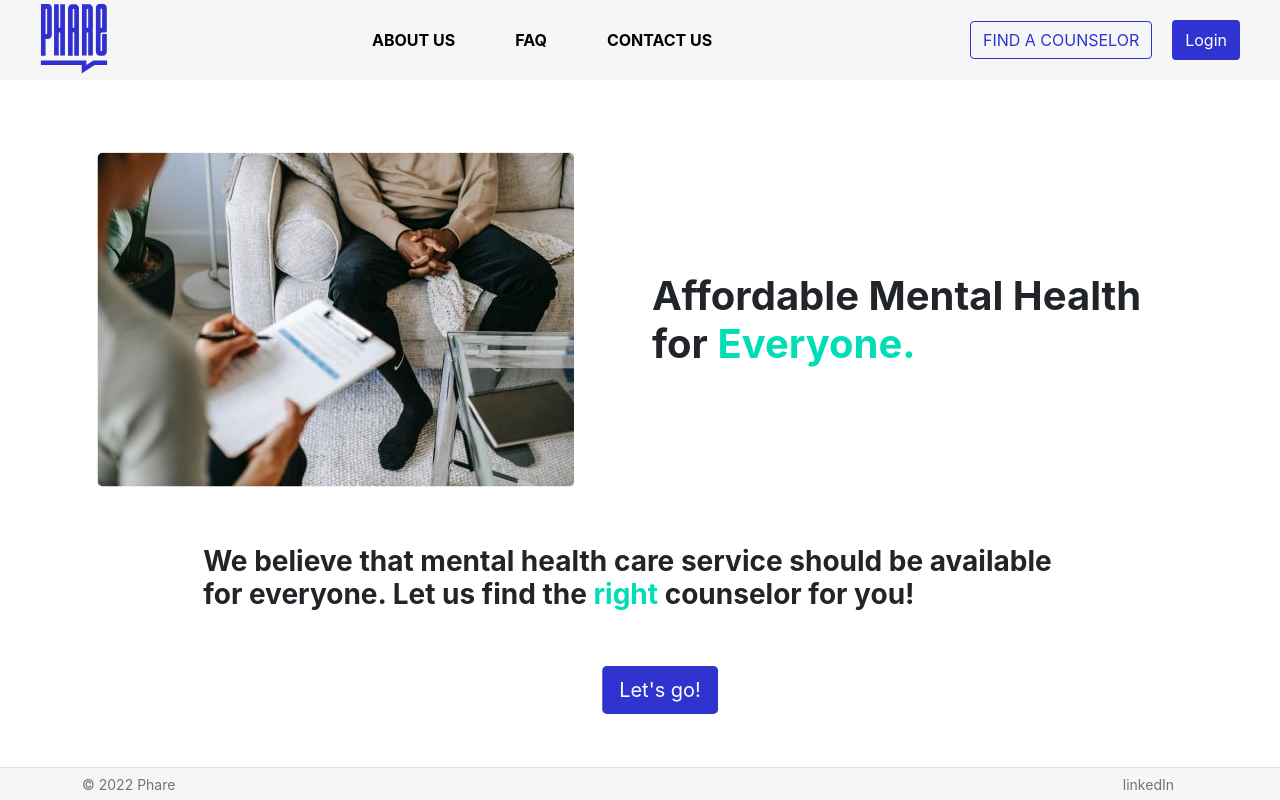
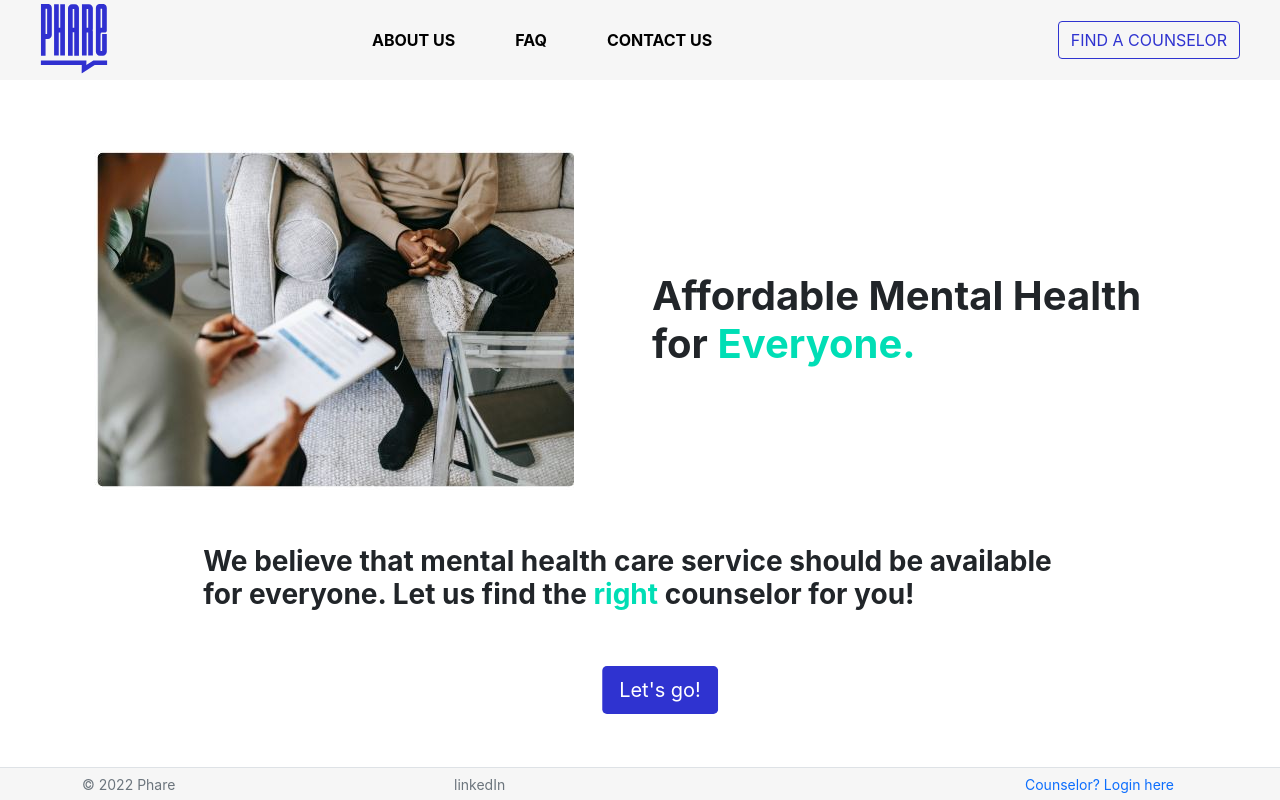
Before and after one commit to imcinnes31/Pricing-Tool, a React (Create React App) app in the folder client/: page / in a window 1280 px wide. Built offline with nearby package versions, Linux system fonts and the light colour scheme.

Commit message:
login hidden, can now access counselor info without login

```diff
--- a/client/src/App.js
+++ b/client/src/App.js
@@ -167,9 +167,7 @@ export default function App(props) {
         ) : (
           ""
         )}
-        {/* <Route exact path="/*">
-          <NotFound />
-        </Route> */}
+
         <Route exact path={`${ROUTES.USERPROFILE}/:userKey`}>
           <UserProfile />
         </Route>
@@ -220,13 +218,16 @@ export default function App(props) {
           <ResetPassword />
         </Route>
 
+        <Route
+          exact
+          path={`${ROUTES.PROFILE}/:userid`}
+          render={() => <ProfilePage />}
+        />
+
         <Route exact path={ROUTES.Login}>
           <Login />
         </Route>
 
-        {/* <Route exact path="/*">
-          <NotFound />
-        </Route> */}
         <Redirect to="/login" />
       </Switch>
     );
@@ -249,60 +250,9 @@ export default function App(props) {
     >
       <Router>
         <DefaultLayout company={company}>
-          {/* Switch is to switch between pages */}
 
-          {/* <Switch>
-            <Route exact path={ROUTES.HOME}>
-              <Home />
-            </Route> */}
+          <main>{routes}</main>
 
-          {/* need exact so that the router doesn't try to take a shortened url */}
-          {/* <Route exact path={ROUTES.MAIN}>
-              <Main filters={filters}>{props.children}</Main>
-            </Route>
-
-            <Route exact path={ROUTES.INFO}>
-              <Information />
-            </Route>
-
-            <Route exact path={ROUTES.HISTORY}>
-              <History />
-            </Route>
-
-            <Route exact path={ROUTES.FAQ}>
-              <Faq />
-            </Route>
-
-            <Route exact path={ROUTES.CONTACT}>
-              <Contact />
-            </Route>
-
-            <Route exact path={ROUTES.ABOUT}>
-              <About />
-            </Route> */}
-
-          {/* <Route
-              exact
-              path={`${ROUTES.PROFILE}/:userid`}
-              render={() => <ProfilePage />}
-            />
-
-            <Route exact path={ROUTES.ADMIN}>
-              <Admin />
-            </Route> */}
-
-          {/* <Route exact path={ROUTES.REGISTERUSER}>
-              <RegisterUser />
-            </Route>
-
-            <Route exact path={ROUTES.Login}>
-              <Login />
-            </Route> */}
-          <main>{routes}</main>
-          {/* <Route exact path="/*">
-            <NotFound />
-          </Route> */}
-          {/* </Switch> */}
         </DefaultLayout>
       </Router>
     </AuthContext.Provider>
--- a/client/src/layout/partials/Footer.jsx
+++ b/client/src/layout/partials/Footer.jsx
@@ -1,6 +1,24 @@
-import React from "react";
+import React, { useContext, useEffect, useState } from "react";
+import Axios from "axios";
+import { NavLink } from "react-router-dom";
+import { ROUTES } from "../../constants/routes";
+import { AiOutlineUser } from "react-icons/ai";
+import {
+  Form,
+  OverlayTrigger,
+  Popover,
+  Button,
+  Row,
+  Col,
+  Container,
+  Dropdown,
+} from "react-bootstrap";
+import { AuthContext } from "../../context/auth-context";
 
 export default function Footer({ children }) {
+
+  const auth = useContext(AuthContext);
+
   return (
     <footer
       //   className="position-absolute bottom-0 w-100 m-auto"
@@ -8,11 +26,15 @@ export default function Footer({ children }) {
     >
       <div id="footer-inner" className="container py-1 text-black">
         <div className="row w-100">
-          <div className="col-6 text-start">
+          <div className="col-4 text-start">
             <small className="text-muted">{children}</small>
           </div>
-          <div className="col-6 text-end">
+          <div className="col-4">
             <small className="text-muted">linkedIn</small>
+          </div>
+
+          <div className="col-4 text-end">
+            <small className="text-muted"><NavLink to={ROUTES.LOGIN}>Counselor? Login here</NavLink></small>
           </div>
         </div>
       </div>
--- a/client/src/layout/partials/Header.jsx
+++ b/client/src/layout/partials/Header.jsx
@@ -59,11 +59,6 @@ export default function Header({ company }) {
       [e.target.id]: e.target.value,
     });
   };
-
-  // useEffect(() => {
-  //   console.log(user);
-  // }, [user]);
-  // var userEmail = ""
 
 
   const auth = useContext(AuthContext);
@@ -195,7 +190,8 @@ export default function Header({ company }) {
               FIND A COUNSELOR
             </button>
           </NavLink>
-          <OverlayTrigger
+          {/* This is hidden login button */}
+          {/* <OverlayTrigger
             trigger="click"
             placement="bottom"
             overlay={popoverForm}
@@ -205,23 +201,7 @@ export default function Header({ company }) {
               {auth.isLoggedIn && <AiOutlineUser />}
               {!auth.isLoggedIn && "Login"}
             </button>
-          </OverlayTrigger>
-          {/* {!auth.isLoggedIn && (
-            <NavLink to={ROUTES.LOGIN}>
-              <button type="button" className="btn primary-button">
-                SIGN IN
-              </button>
-            </NavLink>
-          )}
-          {auth.isLoggedIn && (
-            <button
-              onClick={auth.logout}
-              type="button"
-              className="btn primary-button"
-            >
-              LOGOUT
-            </button>
-          )} */}
+          </OverlayTrigger> */}
         </div>
 
         <ul className="navigation">
--- a/client/src/pages/UserProfile.jsx
+++ b/client/src/pages/UserProfile.jsx
@@ -244,7 +244,6 @@ export default function UserProfile() {
             ""
           )}
           <div className="container  border-top">
-            <br />
           </div>
         </Form>
         {userInfo.role == "Counselor" || userInfo.role == "Admin" ? (
@@ -438,7 +437,7 @@ export default function UserProfile() {
             <div className="container  border-bottom">
               <h1>{userKey}'s Counselor Profile</h1>
             </div>
-            {/* <AddCounselor /> */}
+            <AddCounselor />
           </Modal.Body>
           <Modal.Footer>
             <Button variant="secondary" onClick={handleCloseEdit}>
```
